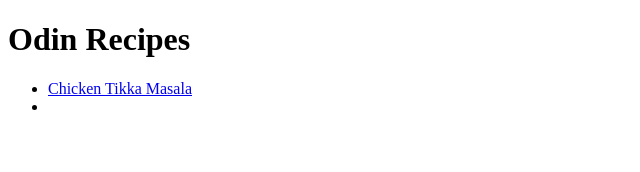
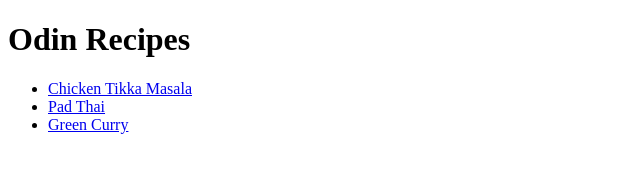
Before and after one commit to olafchuszno/odin-recipes, a plain HTML site: page index.html in a window 1280 px wide. Shown: the whole page, without its empty margins (0-640 px from the left). Drawn offline with Linux system fonts and the light colour scheme.

Commit message:
Add links to all recipes in index.html

```diff
--- a/index.html
+++ b/index.html
@@ -11,7 +11,8 @@
 
     <ul>
         <li><a href="recipes/chicken-tikka-masala.html">Chicken Tikka Masala</a></li>
-        <li>  </li>
+        <li><a href="recipes/pad-thai.html">Pad Thai</a></li>
+        <li><a href="recipes/green-curry.html">Green Curry</a></li>
     </ul>
 
 
```
